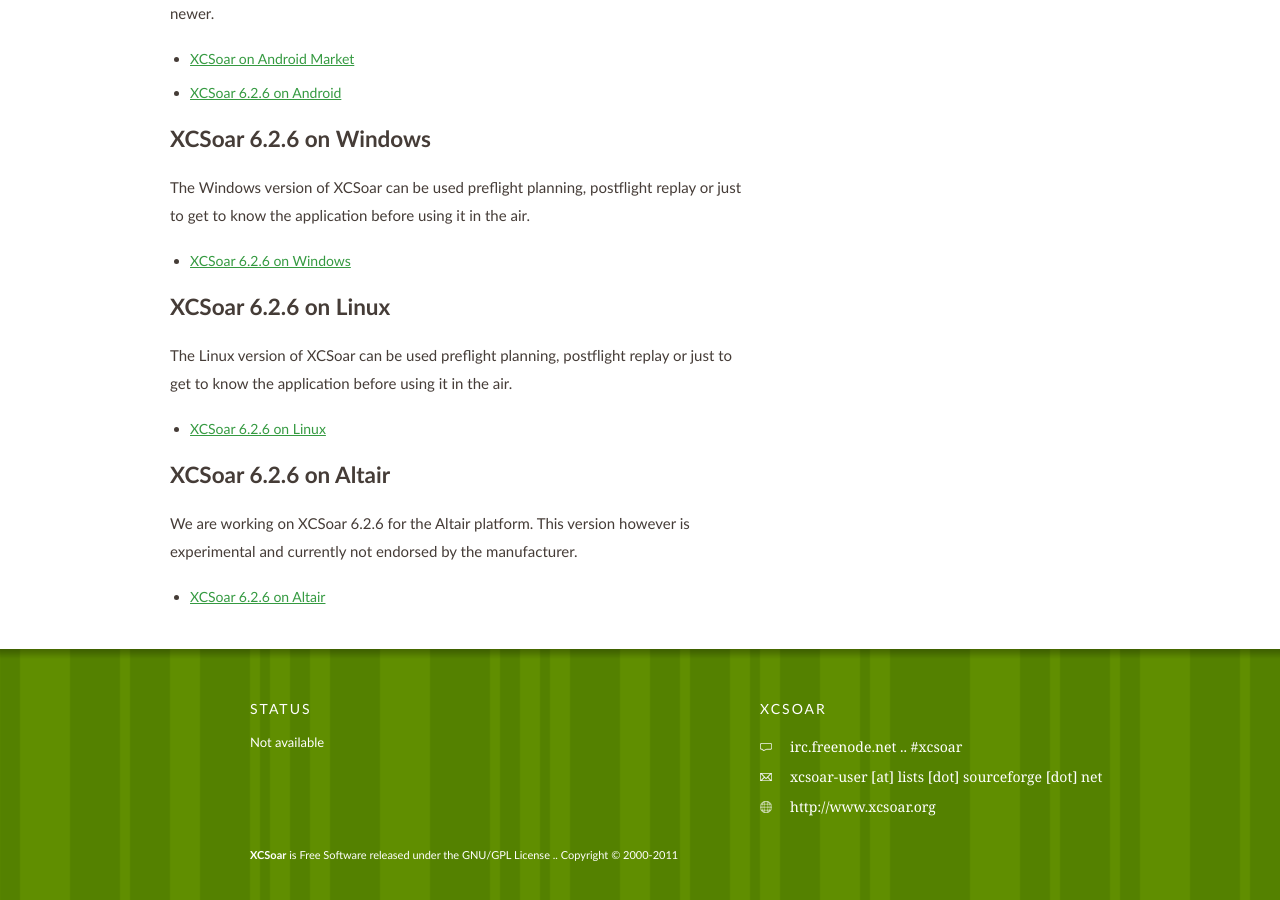
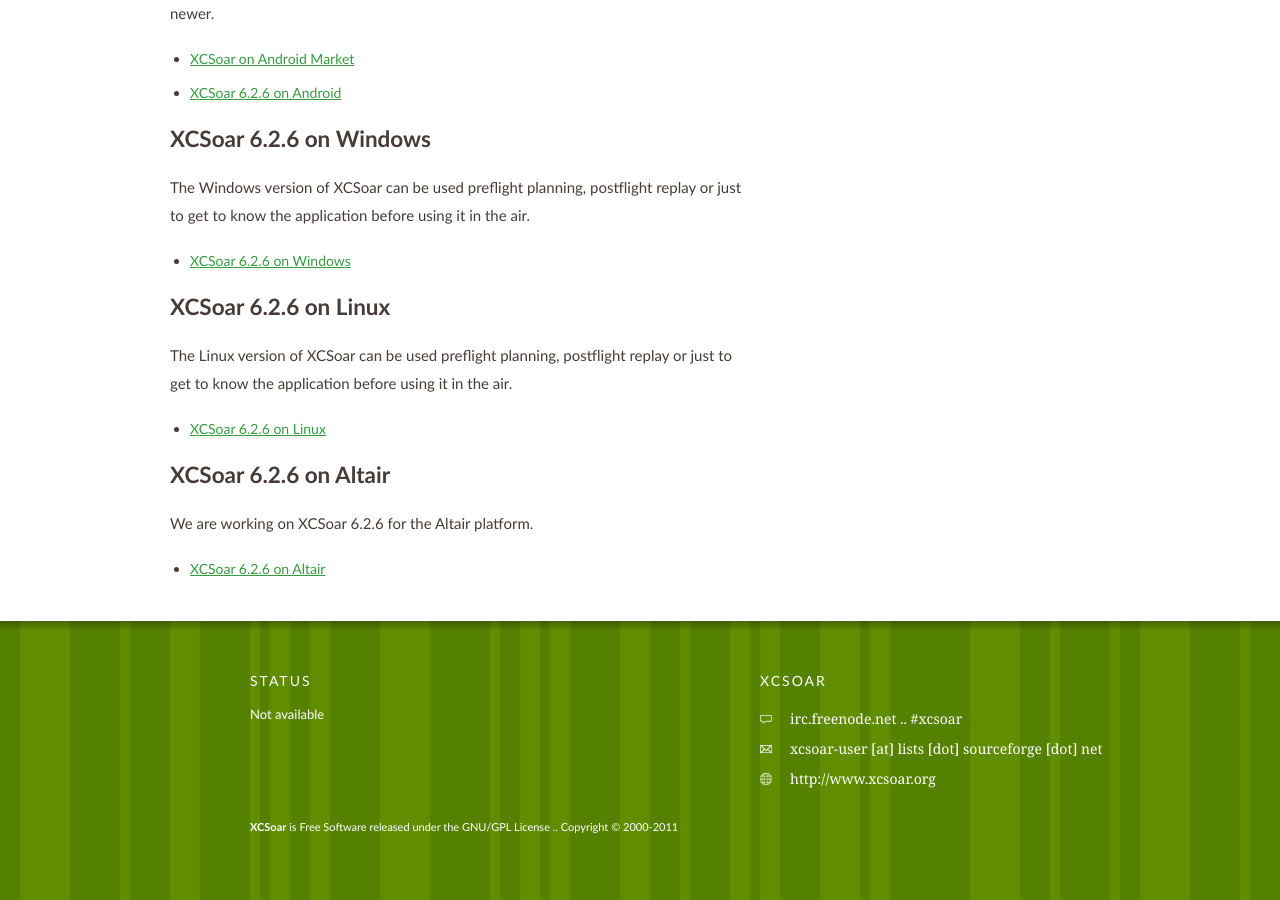
Before and after one commit to XCSoar/website, a Jekyll site: the page built from download/old.md, in a window 1280 px wide and 900 px high, scrolled down 677 px. Built offline with Jekyll 4.4.1, drawn with Linux system fonts in a browser that asks for light colours; after the commit the page ends 1549 px from its top, so only the background shows below that.

Commit message:
download: Removed "experimental" comment for ALTAIR platform

```diff
--- a/download/old.md
+++ b/download/old.md
@@ -37,6 +37,6 @@
 
 ## XCSoar {{ site.xcsoar_old_version }} on Altair
 
-We are working on XCSoar {{ site.xcsoar_old_version }} for the Altair platform. This version however is experimental and currently not endorsed by the manufacturer.
+We are working on XCSoar {{ site.xcsoar_old_version }} for the Altair platform.
 
 - [XCSoar {{ site.xcsoar_old_version }} on Altair]({{ site.download_server_url }}{{ site.xcsoar_old_version }}/ALTAIR/)
```
Also changed, not shown: download/index.md (+1 -1 lines), download/latest.md (+1 -1 lines).
